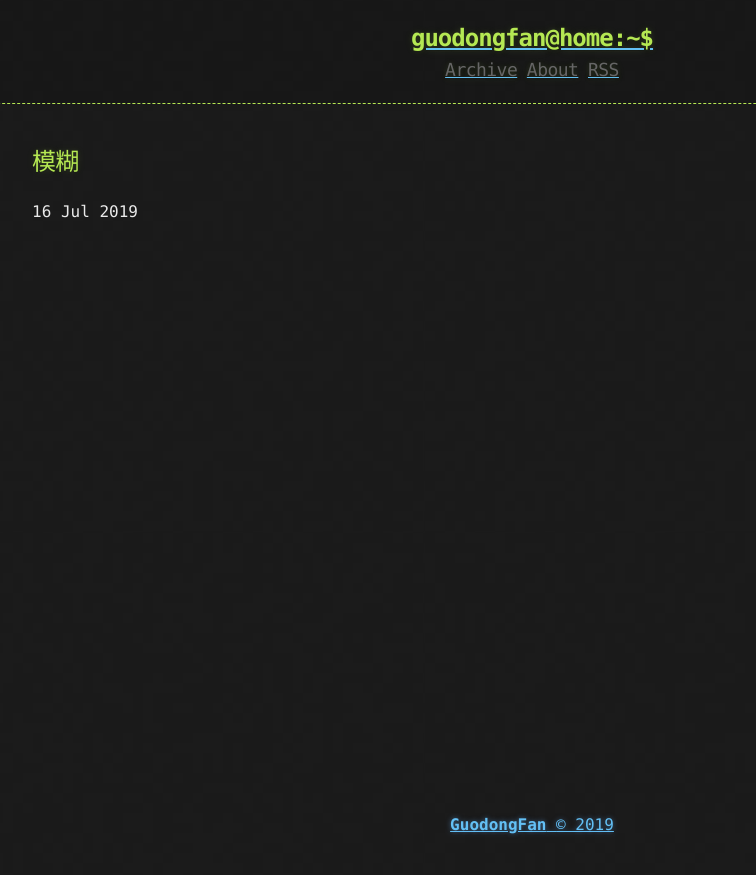
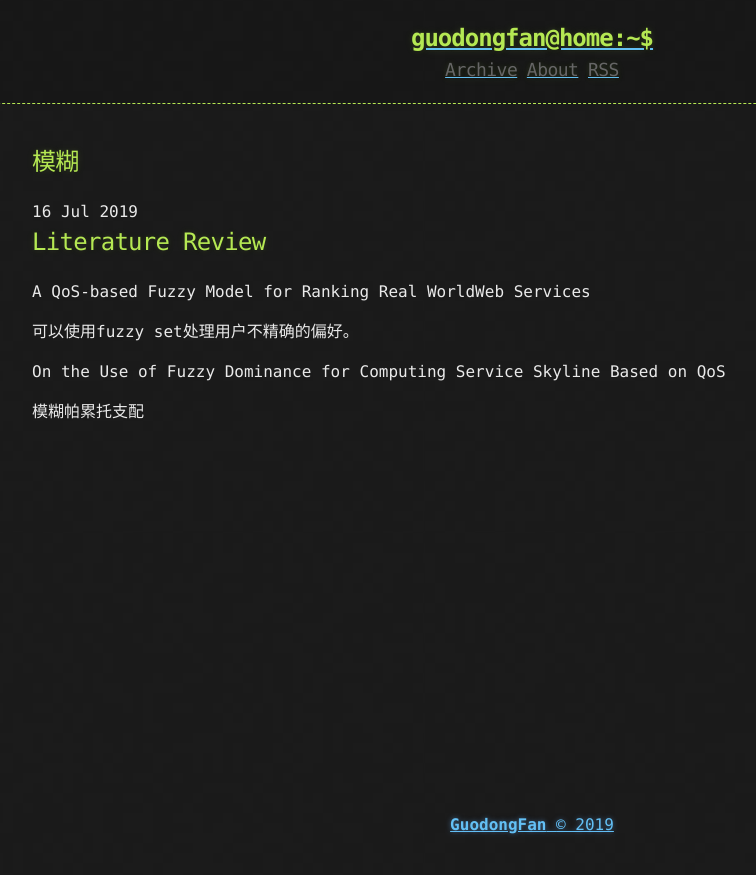
Before and after one commit to GuodongFan/GuodongFan.github.io, a Jekyll site: the page built from _posts/2019-07-16-fuzzy.md, in a window 1280 px wide. Shown: the top 875 px of the page, without its empty margins (108-864 px from the left). Built offline with Jekyll 4.4.1, drawn with Linux system fonts in a browser that asks for light colours.

Commit message:
Update 2019-07-16-fuzzy.md

```diff
--- a/_posts/2019-07-16-fuzzy.md
+++ b/_posts/2019-07-16-fuzzy.md
@@ -2,3 +2,14 @@
 title: 模糊
 published: true
 ---
+
+## Literature Review
+
+A QoS-based Fuzzy Model for Ranking Real WorldWeb Services
+
+可以使用fuzzy set处理用户不精确的偏好。
+
+
+On the Use of Fuzzy Dominance for Computing Service Skyline Based on QoS
+
+模糊帕累托支配
```
